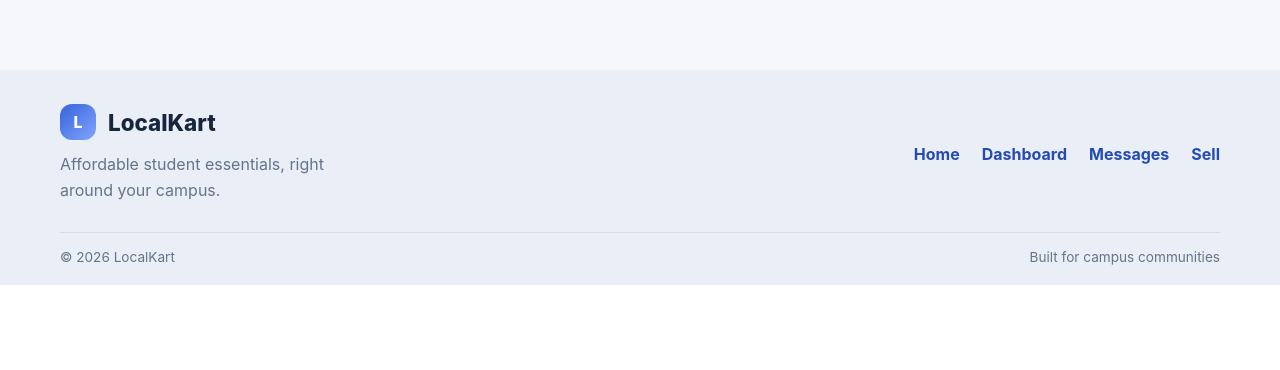
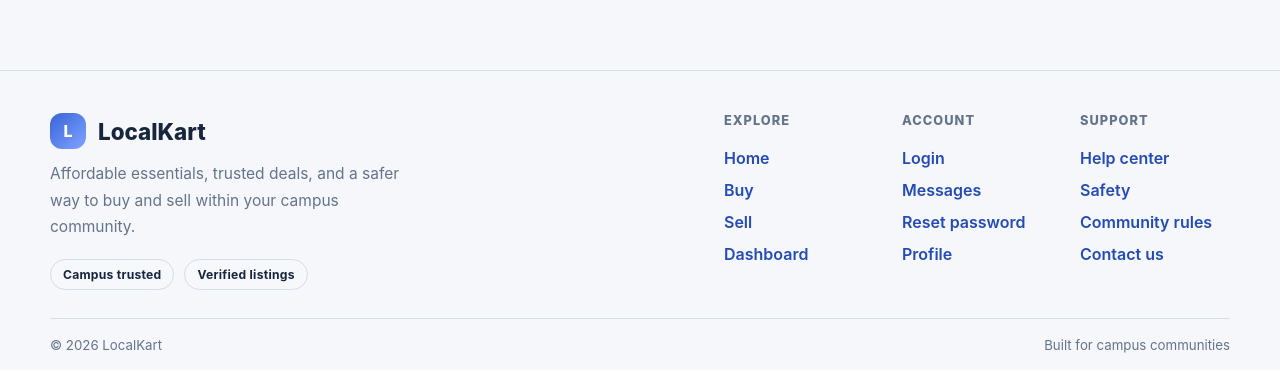
Before and after one commit to Aman-tech1011/LocalKart, a React (Vite) app in the folder frontend/: page / in a window 1280 px wide. Shown: the part 1935-2305 px from the top of the page. Before the commit the page ends 2220 px from the top, so only its background shows below. Built offline with nearby package versions, Linux system fonts and the light colour scheme; no server answers; the HTML template or start-up script is replaced by a standard one.

Commit message:
redesign footer with a polished multi-column layout

```diff
--- a/frontend/src/App.jsx
+++ b/frontend/src/App.jsx
@@ -54,22 +54,47 @@ function App() {
             </Routes>
           </main>
           <footer className="site-footer">
-            <div className="footer-content">
+            <div className="footer-inner">
               <div className="footer-brand">
                 <div className="brand-wrap">
                   <div className="brand-badge">L</div>
                   <span className="brand-name">LocalKart</span>
                 </div>
-                <p>Affordable student essentials, right around your campus.</p>
+                <p>
+                  Affordable essentials, trusted deals, and a safer way to buy and sell
+                  within your campus community.
+                </p>
+                <div className="footer-meta">
+                  <span>Campus trusted</span>
+                  <span>Verified listings</span>
+                </div>
               </div>
 
-              <div className="footer-links">
+              <div className="footer-column">
+                <h4>Explore</h4>
                 <Link to="/">Home</Link>
+                <Link to="/buy">Buy</Link>
+                <Link to="/sell">Sell</Link>
                 <Link to="/dashboard">Dashboard</Link>
+              </div>
+
+              <div className="footer-column">
+                <h4>Account</h4>
+                <Link to="/login">Login</Link>
                 <Link to="/messages">Messages</Link>
-                <Link to="/sell">Sell</Link>
+                <Link to="/forgot-password">Reset password</Link>
+                <Link to="/dashboard">Profile</Link>
+              </div>
+
+              <div className="footer-column">
+                <h4>Support</h4>
+                <Link to="/">Help center</Link>
+                <Link to="/">Safety</Link>
+                <Link to="/">Community rules</Link>
+                <Link to="/">Contact us</Link>
               </div>
             </div>
+
             <div className="footer-bottom">
               <span>© {new Date().getFullYear()} LocalKart</span>
               <span>Built for campus communities</span>
--- a/frontend/src/styles.css
+++ b/frontend/src/styles.css
@@ -140,17 +140,24 @@ a {
 
 .site-footer {
   margin-top: 24px;
-  padding: 34px max(28px, calc((100% - 1160px) / 2)) 20px;
-  background: var(--footer-bg);
+  padding: 42px max(28px, calc((100% - 1180px) / 2)) 20px;
+  background: linear-gradient(180deg, rgba(255, 255, 255, 0.02), rgba(255, 255, 255, 0));
   color: var(--footer-text);
-}
-
-.footer-content,
+  border-top: 1px solid var(--footer-divider);
+}
+
+.footer-inner,
 .footer-bottom {
   display: flex;
-  align-items: center;
+  align-items: flex-start;
   justify-content: space-between;
-  gap: 24px;
+  gap: 28px;
+  max-width: 1180px;
+  margin: 0 auto;
+}
+
+.footer-brand {
+  flex: 1.4;
 }
 
 .footer-brand .brand-wrap {
@@ -158,33 +165,66 @@ a {
 }
 
 .footer-brand p {
-  max-width: 320px;
+  max-width: 360px;
   margin: 0;
   color: var(--footer-muted);
-  line-height: 1.6;
-}
-
-.footer-links {
+  line-height: 1.7;
+  font-size: 0.97rem;
+}
+
+.footer-meta {
   display: flex;
   flex-wrap: wrap;
-  gap: 22px;
-}
-
-.footer-links a {
+  gap: 10px;
+  margin-top: 18px;
+}
+
+.footer-meta span {
+  display: inline-flex;
+  align-items: center;
+  padding: 7px 12px;
+  border-radius: 999px;
+  background: rgba(255, 255, 255, 0.06);
+  border: 1px solid var(--footer-divider);
+  color: var(--footer-text);
+  font-size: 0.76rem;
+  font-weight: 700;
+  letter-spacing: 0.02em;
+}
+
+.footer-column {
+  display: flex;
+  flex-direction: column;
+  gap: 12px;
+  min-width: 150px;
+}
+
+.footer-column h4 {
+  margin: 0 0 8px;
+  font-size: 0.8rem;
+  font-weight: 800;
+  letter-spacing: 0.08em;
+  text-transform: uppercase;
+  color: var(--footer-muted);
+}
+
+.footer-column a {
   color: var(--footer-link);
-  font-weight: 700;
-}
-
-.footer-links a:hover {
+  font-weight: 600;
+  transition: color 0.2s ease;
+}
+
+.footer-column a:hover {
   color: var(--primary-dark);
 }
 
 .footer-bottom {
   margin-top: 28px;
-  padding-top: 16px;
+  padding-top: 18px;
   border-top: 1px solid var(--footer-divider);
   color: var(--footer-muted);
-  font-size: 0.85rem;
+  font-size: 0.83rem;
+  align-items: center;
 }
 
 .page-container {
```
